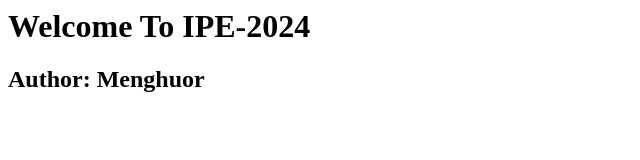
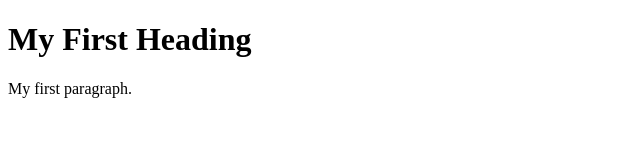
Before and after one commit to Vuth-Menghuor/Git-practice, a plain HTML site: page index.html in a window 1280 px wide. Shown: the whole page, without its empty margins (0-640 px from the left). Drawn offline with Linux system fonts and the light colour scheme.

Commit message:
New code html

```diff
--- a/index.html
+++ b/index.html
@@ -1,2 +1,10 @@
-<h1>Welcome To IPE-2024</h1>
-<h2>Author: Menghuor</h2>
+<!DOCTYPE html>
+<html>
+<body>
+
+<h1>My First Heading</h1>
+
+<p>My first paragraph.</p>
+
+</body>
+</html>
```
